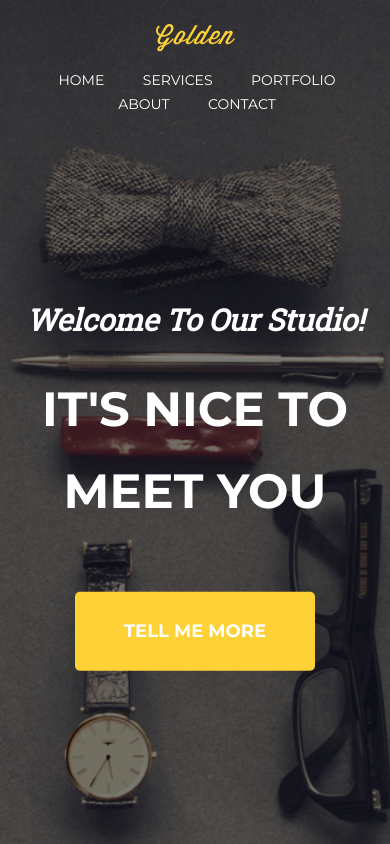
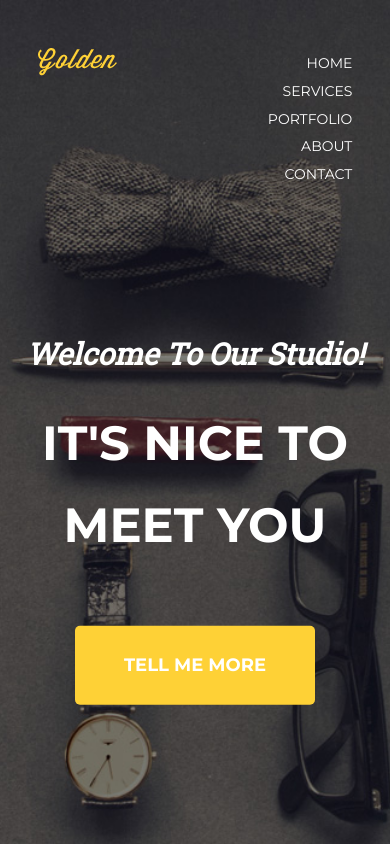
Before and after one commit to tusi-4/rask-tunner, a website: page index.html in a window 390 px wide. Shown: the top 844 px of the page. Drawn offline with Linux system fonts and the light colour scheme.

Commit message:
Changed header section

```diff
--- a/index.html
+++ b/index.html
@@ -11,11 +11,13 @@
     </head>
     <body>
         <header class="splash">
-    		<nav>
-            	<div class="navleft">
+           <div class="container">
+               <div class="row">
+                    <div class="top-menu">
+                       <div class="logo">
                            <img src="/images/logo.png">
                        </div>
-            	<div class="navright">
+                       <div class="navigation">
                             <ul>
                                 <li><a href="">HOME</a></li>
                                 <li><a href="">SERVICES</a></li>
@@ -24,12 +26,14 @@
                                 <li><a href="">CONTACT</a></li>
                             </ul>
                        </div>
-            </nav>
-            <div class="splash-inner">
+                    </div>
+               </div>
+               <div class="row">
                     <div class="home">
                         <h1>Welcome To Our Studio!</h1>
                         <h2>IT'S NICE TO MEET YOU</h2>
                         <a href="" class="btn">TELL ME MORE</a>
+                    </div>
                </div>
            </div>
         </header>
--- a/sass/style.scss
+++ b/sass/style.scss
@@ -10,7 +10,7 @@ body {
 	line-height: 1.7;
 	font-family: 'Roboto Slab', serif;
 }
-/* Splash */
+/* Header */
 .splash {
 	height: 100vh;
 	position: relative;
@@ -19,35 +19,34 @@ body {
 	background-size: cover;
 	background-attachment: fixed;
  }
-.splash-inner {
-	position: absolute;
+.top-menu {
 	width: 100%;
-	top: 50%;
-	transform: translateY(-25%);
- }
-nav {
 	display: flex;
-	max-width: 1140px;
-	margin: auto;
-	align-items: center;
-	transform: translateY(24px);
+	flex-direction: row;
+	justify-content: space-around;
+	align-items: flex-start;
+	margin-top: 48px;
 }
-.navleft, .navright {
-	flex: 1;
-	text-align: left;
+.navigation ul {
+	list-style-type: none;
+	margin: 0;
 }
-.navright ul {
-	list-style-type: none;
+.navigation li {
+	display: inline;
+	margin-left: 36px;
 }
-.navright li {
-	display: inline-block;
-	margin-right: 36px;
-}
-.navright li a {
+.navigation li a {
 	font-family: Montserrat;
 	font-size: 14px;
 	color: #ffffff;
 	text-decoration: none;
+}
+.home {
+	position: absolute;
+	width: 100%;
+	top: 50%;
+	left: 50%;
+	transform: translate(-50%, -25%);
 }
 .home h1 {
 	font-family: 'Roboto Slab';
@@ -176,17 +175,9 @@ footer {
 }
 
 @media (max-width: 991px) {
-	nav {
-	display: flex;
-	flex-direction: column;
-	margin-bottom: 24px;
-	}
-	.navright {
-	font-size: 10px;
-	text-align: center;
-	}
-	.splash-inner {
-	transform: translateY(-33%);
+	.navigation li {
+	display: block;
+	text-align: right;
 	}
 	.home h1 {
 	font-size: 30px;
```
Also changed, not shown: css/style.css, 1 other file. Lines whose indentation alone changed are shown as unchanged.
